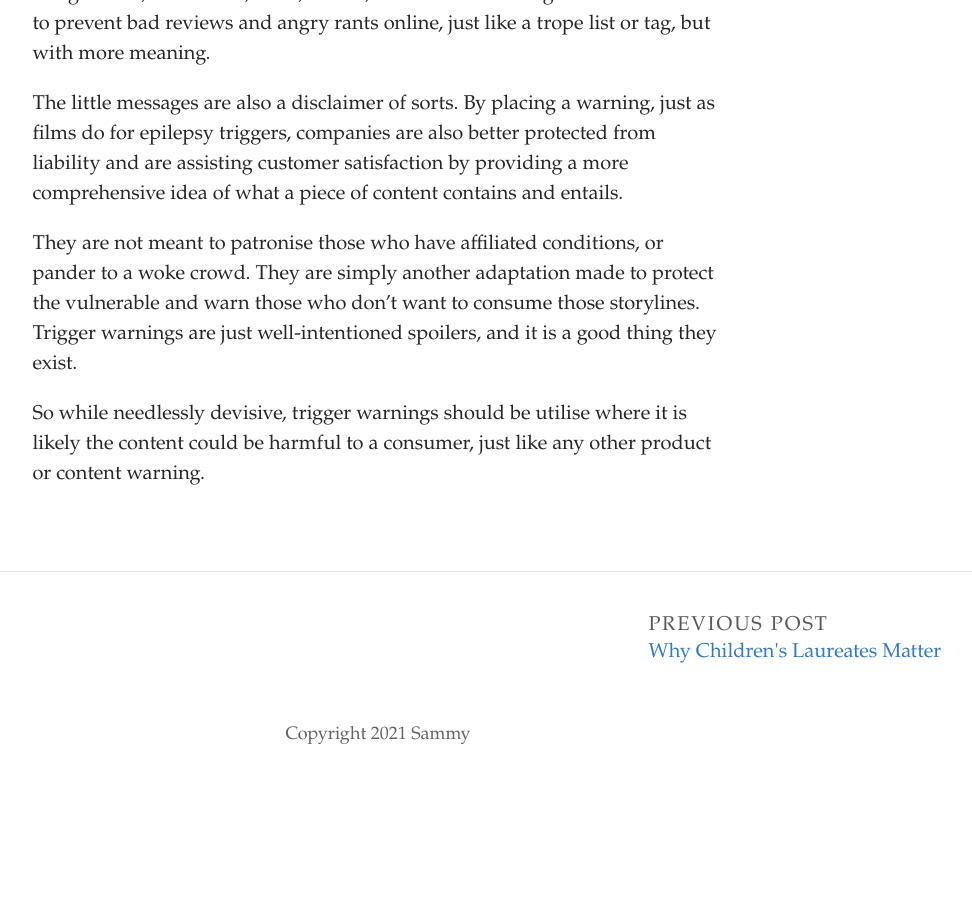
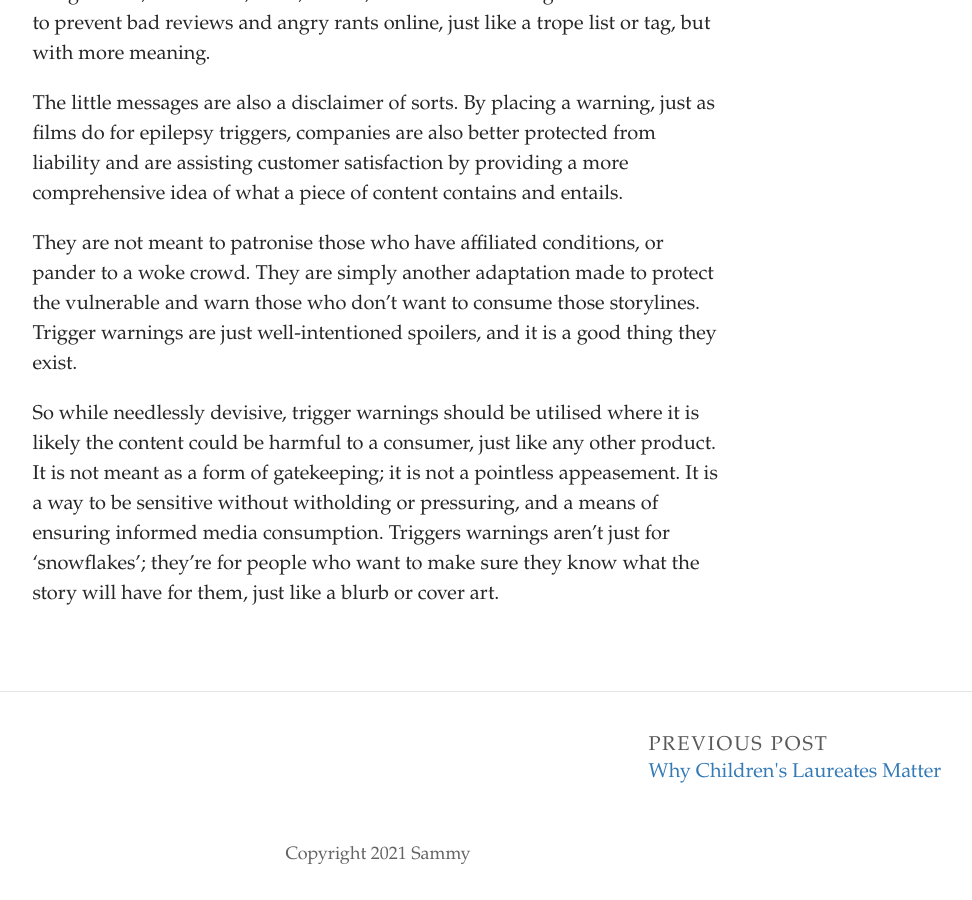
Before and after one commit to SammySpinsAYarn/Blog, a Jekyll site: the page built from _posts/2023-11-18-trigger-warnings-arent-just-for-snowflakes.md, in a window 1280 px wide and 900 px high, scrolled down 1229 px. Shown: the whole window, without its empty margins (262-1234 px from the left). Built offline with Jekyll 4.4.1, drawn with Linux system fonts in a browser that asks for light colours; some web fonts are replaced; before the commit the page ends 2009 px from its top, so only the background shows below that.

Commit message:
Update Post “2023-11-18-trigger-warnings-arent-just-for-snowflakes”

```diff
--- a/_posts/2023-11-18-trigger-warnings-arent-just-for-snowflakes.md
+++ b/_posts/2023-11-18-trigger-warnings-arent-just-for-snowflakes.md
@@ -17,4 +17,4 @@ T﻿he little messages are also a disclaimer of sorts. By placing a warning, jus
 
 T﻿hey are not meant to patronise those who have affiliated conditions, or pander to a woke crowd. They are simply another adaptation made to protect the vulnerable and warn those who don't want to consume those storylines. Trigger warnings are just well-intentioned spoilers, and it is a good thing they exist.
 
-S﻿o while needlessly devisive, trigger warnings should be utilise where it is likely the content could be harmful to a consumer, just like any other product or content warning.
+S﻿o while needlessly devisive, trigger warnings should be utilised where it is likely the content could be harmful to a consumer, just like any other product. It is not meant as a form of gatekeeping; it is not a pointless appeasement. It is a way to be sensitive without witholding or pressuring, and a means of ensuring informed media consumption. Triggers warnings aren't just for 'snowflakes'; they're for people who want to make sure they know what the story will have for them, just like a blurb or cover art.
```
